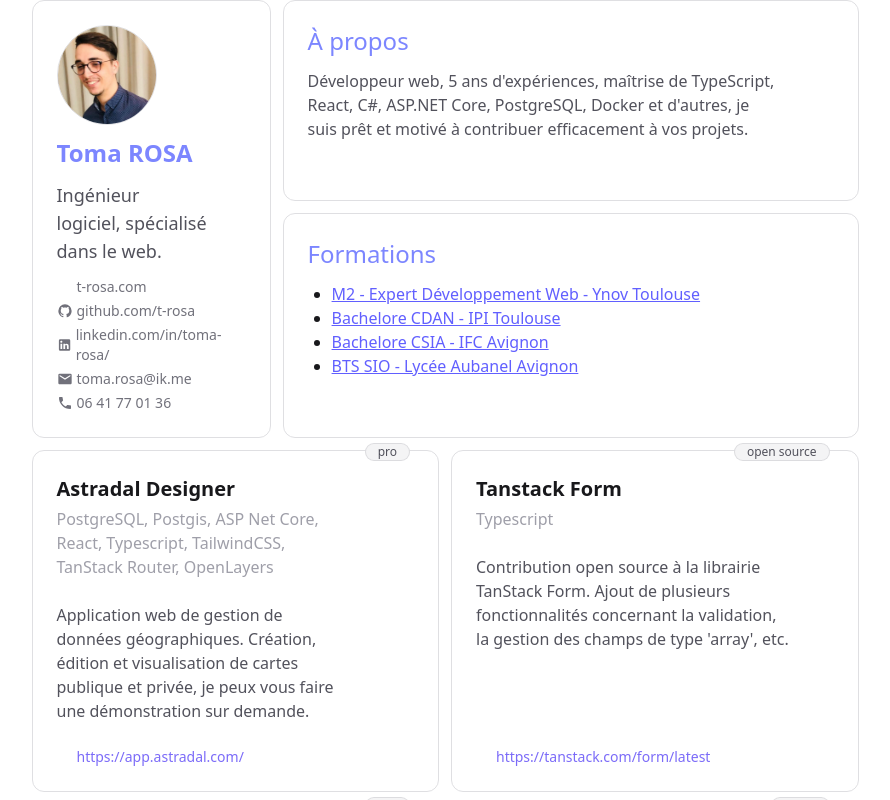
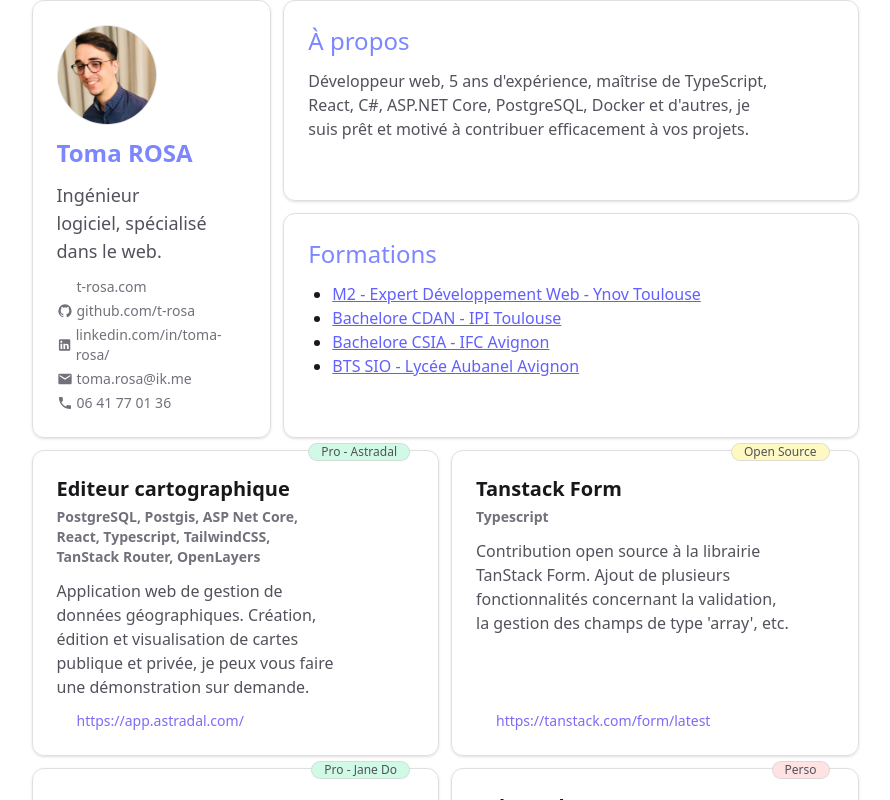
Before and after one commit to t-rosa/portfolio, a React (Vite) app: page /cv in a window 1280 px wide. Shown: the top 800 px of the page, without its empty margins (195-1085 px from the left). Built offline with nearby package versions, Linux system fonts and the light colour scheme.

Commit message:
feat(cv): update project cards with company names and improve styling

```diff
--- a/src/routes/cv.tsx
+++ b/src/routes/cv.tsx
@@ -24,7 +24,8 @@ function RouteComponent() {
         <div className="grid grid-cols-2 gap-3">
           <CvProjectCard
             status="pro"
-            title="Astradal Designer"
+            company="Astradal"
+            title="Editeur cartographique"
             tools="PostgreSQL, Postgis, ASP Net Core, React, Typescript, TailwindCSS, TanStack Router, OpenLayers"
             description="Application web de gestion de données géographiques. Création, édition et visualisation de cartes publique et privée, je peux vous faire une démonstration sur demande."
             websiteUrl="https://app.astradal.com/"
@@ -38,6 +39,7 @@ function RouteComponent() {
           />
           <CvProjectCard
             status="pro"
+            company="Jane Do"
             title="Jane Do Agency"
             tools="Next.js, React, Typescript, TailwindCSS, Sanity"
             description="Site vitrine promotionnel de l'agence musicale Jane Do Agency. Interface et design sur mesure, gestion de contenu via CMS et prise de contact."
@@ -72,7 +74,7 @@ function RouteComponent() {
 
 function PersonalInfos() {
   return (
-    <div className="border rounded-xl border-zinc-300/75 p-6 space-y-3 w-lg ">
+    <div className="border rounded-xl border-zinc-300/75 p-6 space-y-3 w-lg shadow-sm">
       <img
         src={Avatar}
         className="rounded-full size-25 border border-zinc-300/75"
@@ -122,12 +124,12 @@ function PersonalInfos() {
 
 function About() {
   return (
-    <div className="border rounded-xl border-zinc-300/75 p-6 space-y-3">
+    <div className="border rounded-xl border-zinc-300/75 p-6 space-y-3 shadow-sm">
       <h1 className="text-2xl text-indigo-400">À propos</h1>
       <p className="text-zinc-600">
-        Développeur web, 5 ans d&apos;expériences, maîtrise de TypeScript,
-        React, C#, ASP.NET Core, PostgreSQL, Docker et d&apos;autres, je suis
-        prêt et motivé à contribuer efficacement à vos projets.
+        Développeur web, 5 ans d&apos;expérience, maîtrise de TypeScript, React,
+        C#, ASP.NET Core, PostgreSQL, Docker et d&apos;autres, je suis prêt et
+        motivé à contribuer efficacement à vos projets.
       </p>
     </div>
   );
@@ -140,31 +142,32 @@ interface Props {
   githubUrl?: string;
   websiteUrl?: string;
   status?: "pro" | "perso" | "open-source";
+  company?: string;
 }
 
 function CvProjectCard(props: Props) {
   return (
-    <div className="relative border rounded-xl border-zinc-300/75 p-3 lg:p-6 space-y-3 grid grid-rows-[auto_1fr_auto] gap-3">
+    <div className="relative border rounded-xl border-zinc-300/75 p-6 grid grid-rows-[auto_1fr_auto] gap-3 shadow-sm">
       {props.status === "pro" && (
-        <p className="absolute z-10 -top-2 right-7 border px-3 rounded-xl bg-zinc-100 border-zinc-300/75 text-zinc-600 text-xs">
-          pro
+        <p className="absolute z-10 -top-2 right-7 border px-3 rounded-xl bg-emerald-100 border-zinc-300/75 text-zinc-600 text-xs">
+          Pro - {props.company}
         </p>
       )}
       {props.status === "perso" && (
-        <p className="absolute z-10 -top-2 right-7 border px-3 rounded-xl bg-zinc-100 border-zinc-300/75 text-zinc-600 text-xs">
-          perso
+        <p className="absolute z-10 -top-2 right-7 border px-3 rounded-xl bg-red-100 border-zinc-300/75 text-zinc-600 text-xs">
+          Perso
         </p>
       )}
       {props.status === "open-source" && (
-        <p className="absolute z-10 -top-2 right-7 border px-3 rounded-xl bg-zinc-100 border-zinc-300/75 text-zinc-600 text-xs">
-          open source
+        <p className="absolute z-10 -top-2 right-7 border px-3 rounded-xl bg-yellow-100 border-zinc-300/75 text-zinc-600 text-xs">
+          Open Source
         </p>
       )}
       <div className="space-y-1">
         <h2 className="text-xl font-semibold">{props.title}</h2>
-        <p className="text-zinc-400">{props.tools}</p>
+        <p className="text-zinc-500 font-semibold text-sm">{props.tools}</p>
       </div>
-      <p className="text-zinc-600">{props.description}</p>
+      <p className="text-zinc-600 ">{props.description}</p>
       <ul className="flex items-center gap-3">
         {props.githubUrl && (
           <li>
@@ -199,7 +202,7 @@ function CvProjectCard(props: Props) {
 
 function Formations() {
   return (
-    <div className="border rounded-xl border-zinc-300/75 p-6 space-y-3">
+    <div className="border rounded-xl border-zinc-300/75 p-6 space-y-3 shadow-sm">
       <h1 className="text-2xl text-indigo-400">Formations</h1>
       <ul className="list-disc pl-6">
         <li>
```
